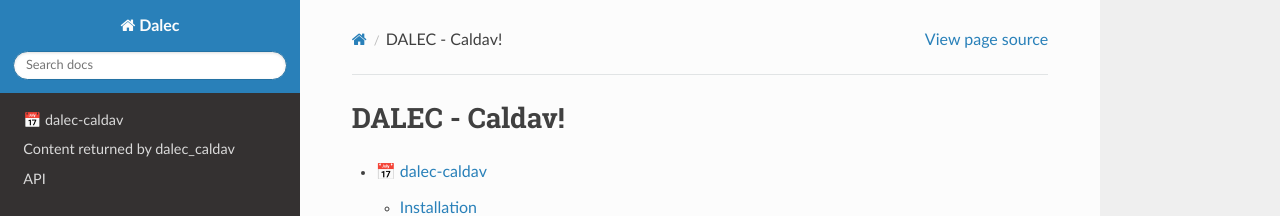
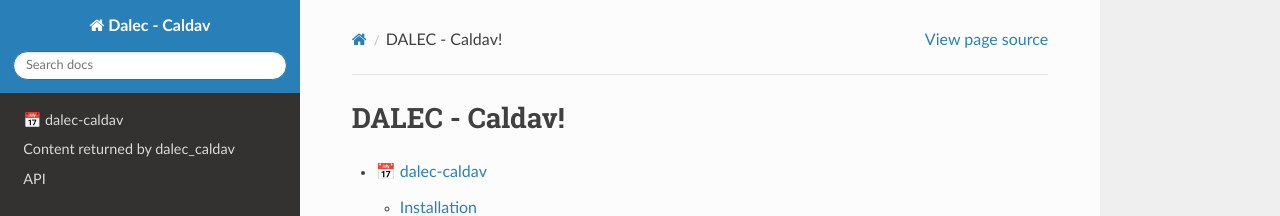
Before and after one commit to webu/dalec-caldav, a Sphinx documentation site: the page built from docs/source/index.md, in a window 1280 px wide. Shown: the top 216 px of the page. Built offline with Sphinx 7.4.7 and the Read the Docs theme 2.0.0, drawn with Linux system fonts in a browser that asks for light colours.

Commit message:
fix doc main name

```diff
--- a/docs/source/conf.py
+++ b/docs/source/conf.py
@@ -13,9 +13,10 @@ import sys
 
 sys.path.insert(0, os.path.abspath("../.."))
 
+# DALEC imports
 from dalec_caldav import __version__ as dalec_version  # noqa
 
-project = "Dalec"
+project = "Dalec - Caldav"
 copyright = "2023, Webu"
 author = "Webu"
 release = dalec_version
```
